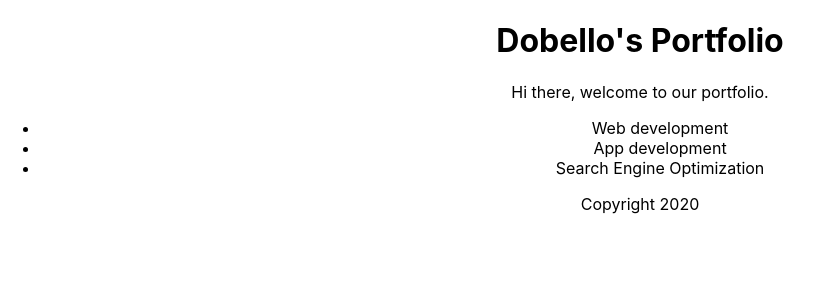
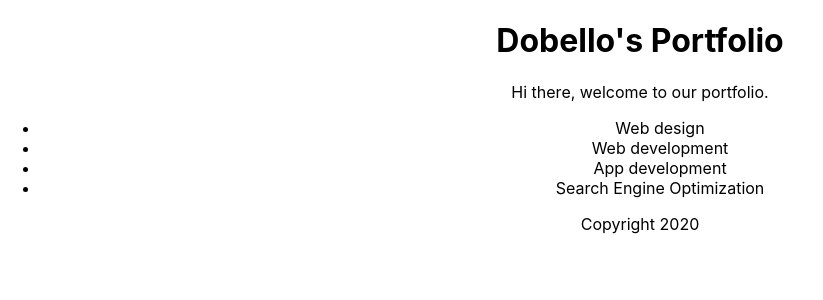
Before and after one commit to 123MwanjeMike/ReactJS-Essential-Training, a React (Create React App) app: page / in a window 1280 px wide. Shown: the top 300 px of the page, without its empty margins (0-823 px from the left). Built offline with nearby package versions, Linux system fonts and the light colour scheme.

Commit message:
Adding keys to list items

```diff
--- a/src/App.js
+++ b/src/App.js
@@ -15,7 +15,7 @@ function Main(props) {
             <p>Hi there, welcome to {props.pronoun} portfolio.</p>
             <ul>
                 {props.services.map((service) =>
-                    <li>{service}</li>
+                    <li key={service.id}>{service.title}</li>
                 )}
             </ul>
         </section>
@@ -31,16 +31,19 @@ function Footer(props) {
 }
 
 const services = [
+    "Web design",
     "Web development",
     "App development",
     "Search Engine Optimization"
 ]
 
+const ourServices = services.map((service, i) => ({id: i, title: service}));
+
 function App() {
   return (
     <div className="App">
       <Header name="Dobello"/>
-      <Main pronoun="our" services={services}/>
+      <Main pronoun="our" services={ourServices}/>
       <Footer year={new Date().getFullYear()}/>
     </div>
   );
```
Also changed, not shown: 1 other file (tests, documents, lock files or other folders).
